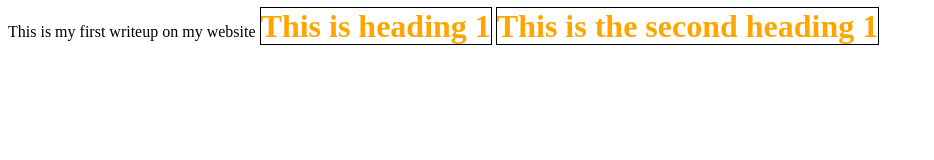
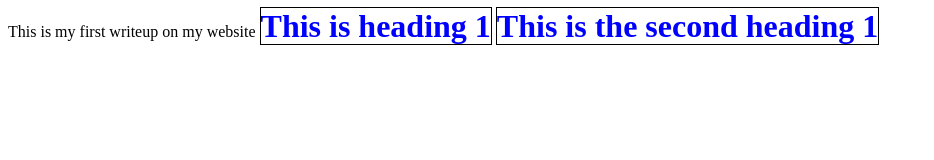
Before and after one commit to Florence-tech/DX1.0-online-column-design, a plain HTML site: page index.html in a window 1280 px wide. Shown: the whole page, without its empty margins (0-934 px from the left). Drawn offline with Linux system fonts and the light colour scheme.

```diff
--- a/style.css
+++ b/style.css
@@ -8,4 +8,5 @@ h1 {
     color: orange;
     border: 1px solid black;
     display: inline;
+    color:hsl(240, 100%, 50%)
 }
```
